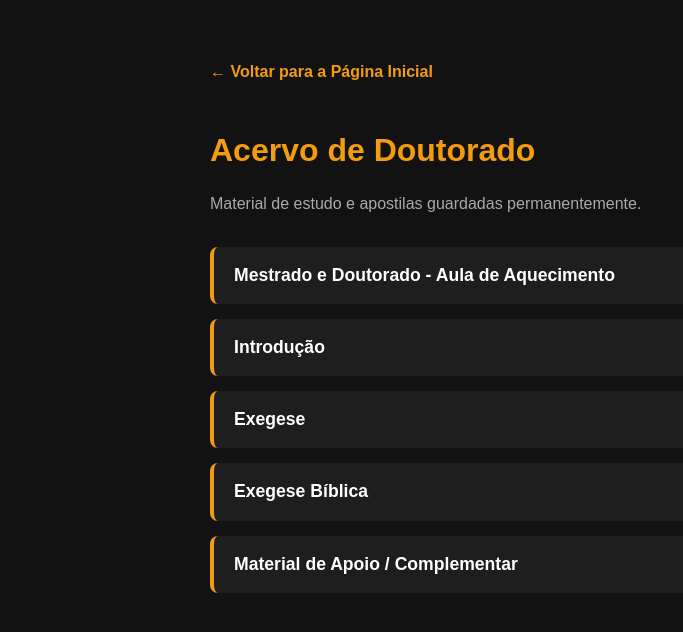
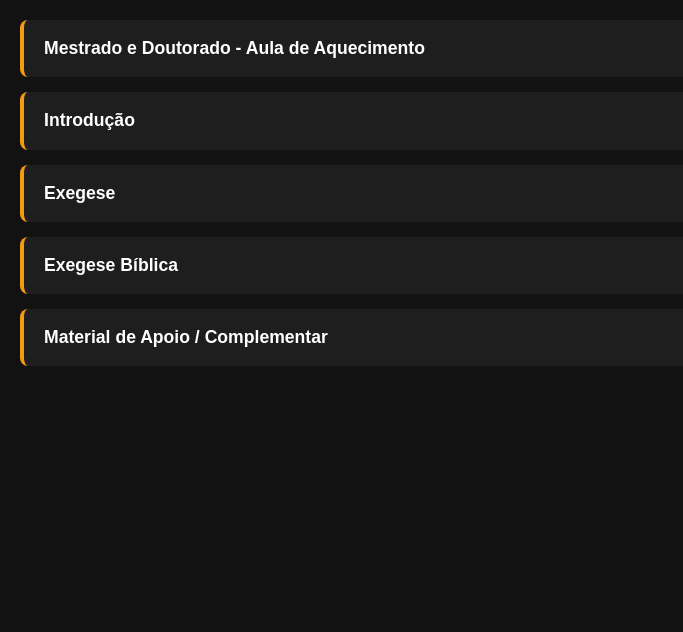
Before and after one commit to josesilva123/voz-que-clama, a website: page doutorado/doutorado.html in a window 1280 px wide. Shown: the whole page, without its empty margins (0-683 px from the left). Drawn offline with Linux system fonts and the light colour scheme; files that its build step writes are made by us from their sources.

Commit message:
Refactor doutorado.html structure and links

```diff
--- a/doutorado/doutorado.html
+++ b/doutorado/doutorado.html
@@ -20,13 +20,9 @@
     </style>
 </head>
 <body>
-    <div class="container">
-        <a href="index.html" class="btn-voltar">&larr; Voltar para a Página Inicial</a>
-        <h1>Acervo de Doutorado</h1>
-        <p class="subtitle">Material de estudo e apostilas guardadas permanentemente.</p>
-     <div class="apostila-list">
+   <div class="apostila-list">
       <div class="apostila-item">
-        <a href="doutorado/Mestrado%20e%20Doutorado%20Aula%20Aquecimento.pdf" target="_blank">Mestrado e Doutorado - Aula de Aquecimento</a>
+        <a href="doutorado/Mestrado%20e%20Doutorado%20Aula%20Aquecimento%20%281%29.pdf" target="_blank">Mestrado e Doutorado - Aula de Aquecimento</a>
       </div>
       <div class="apostila-item">
         <a href="doutorado/introducao.pdf" target="_blank">Introdução</a>
```
